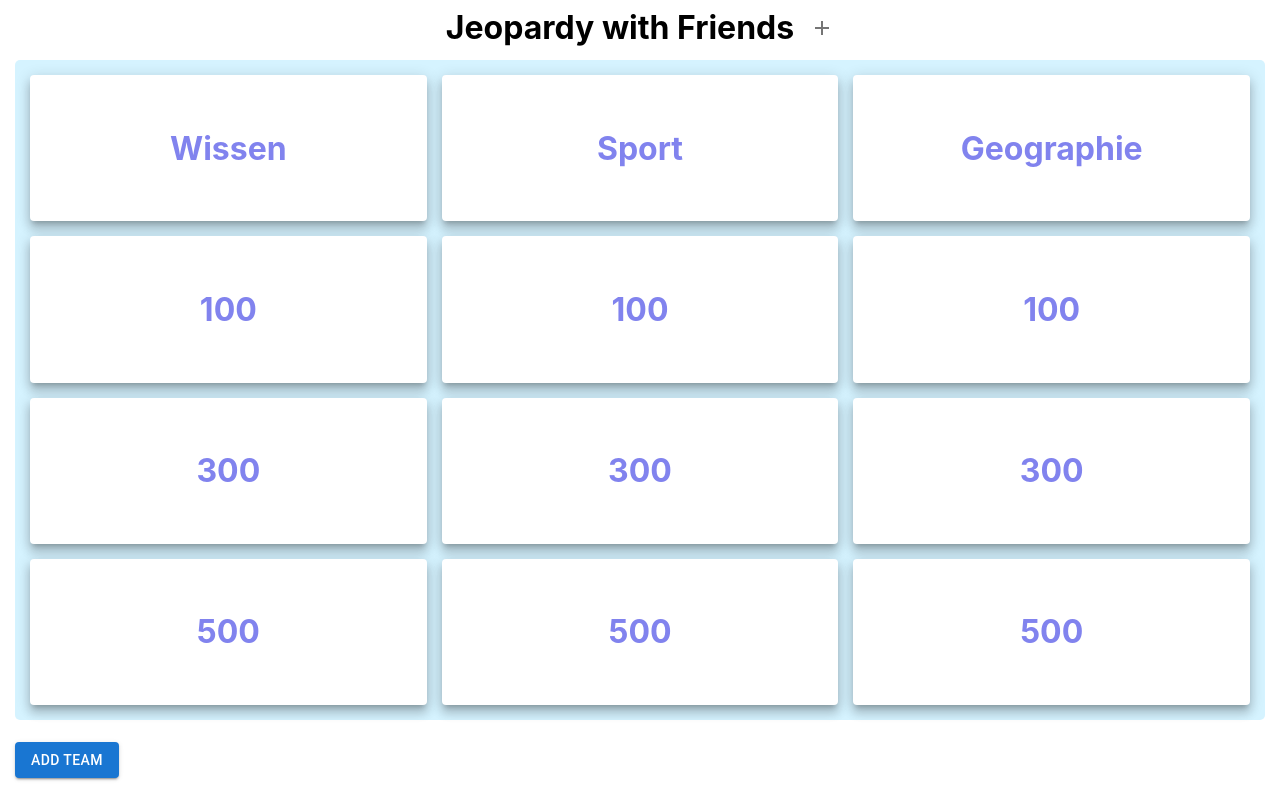
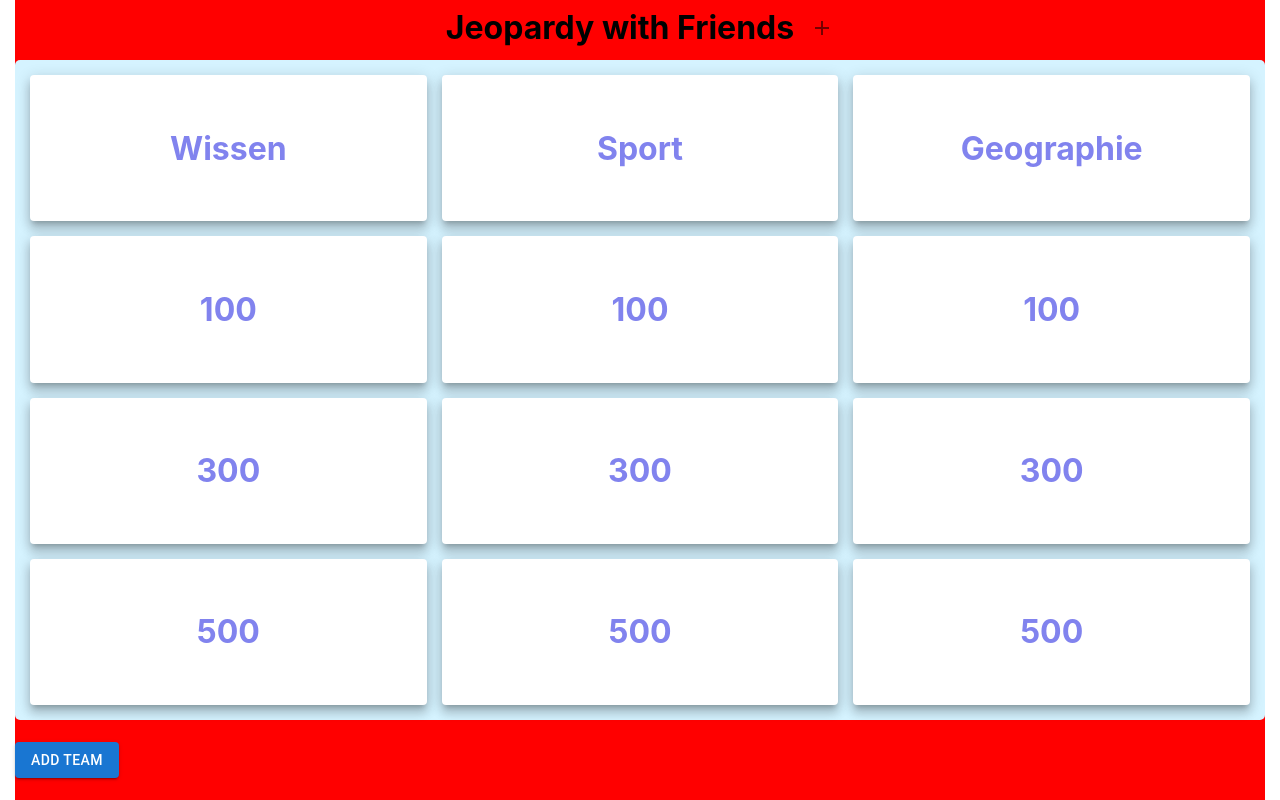
Before and after one commit to DrDrave/QuizBoard, a React (Create React App) app: page / in a window 1280 px wide. Built offline with nearby package versions, Linux system fonts and the light colour scheme.

Commit message:
gitHubPage Test

```diff
--- a/src/QuizContainer.css
+++ b/src/QuizContainer.css
@@ -7,7 +7,8 @@
 
 
 .QuizContainer{
-    background-color: var(--white);
+    /* background-color: var(--white); */
+    background-color: red;
     margin-left: 15px;
     margin-right: 15px;
     width: calc(100vw - 30px);
```
